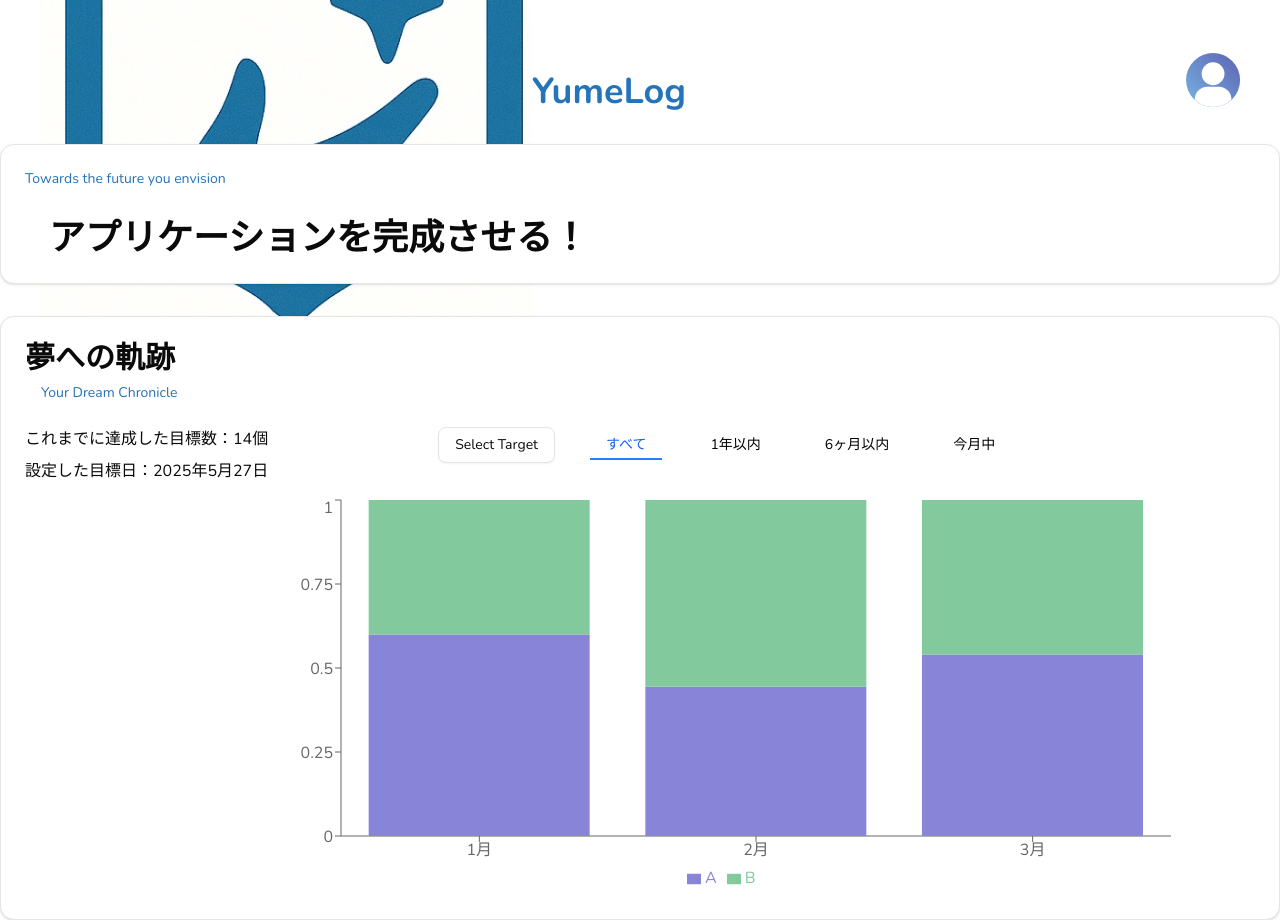
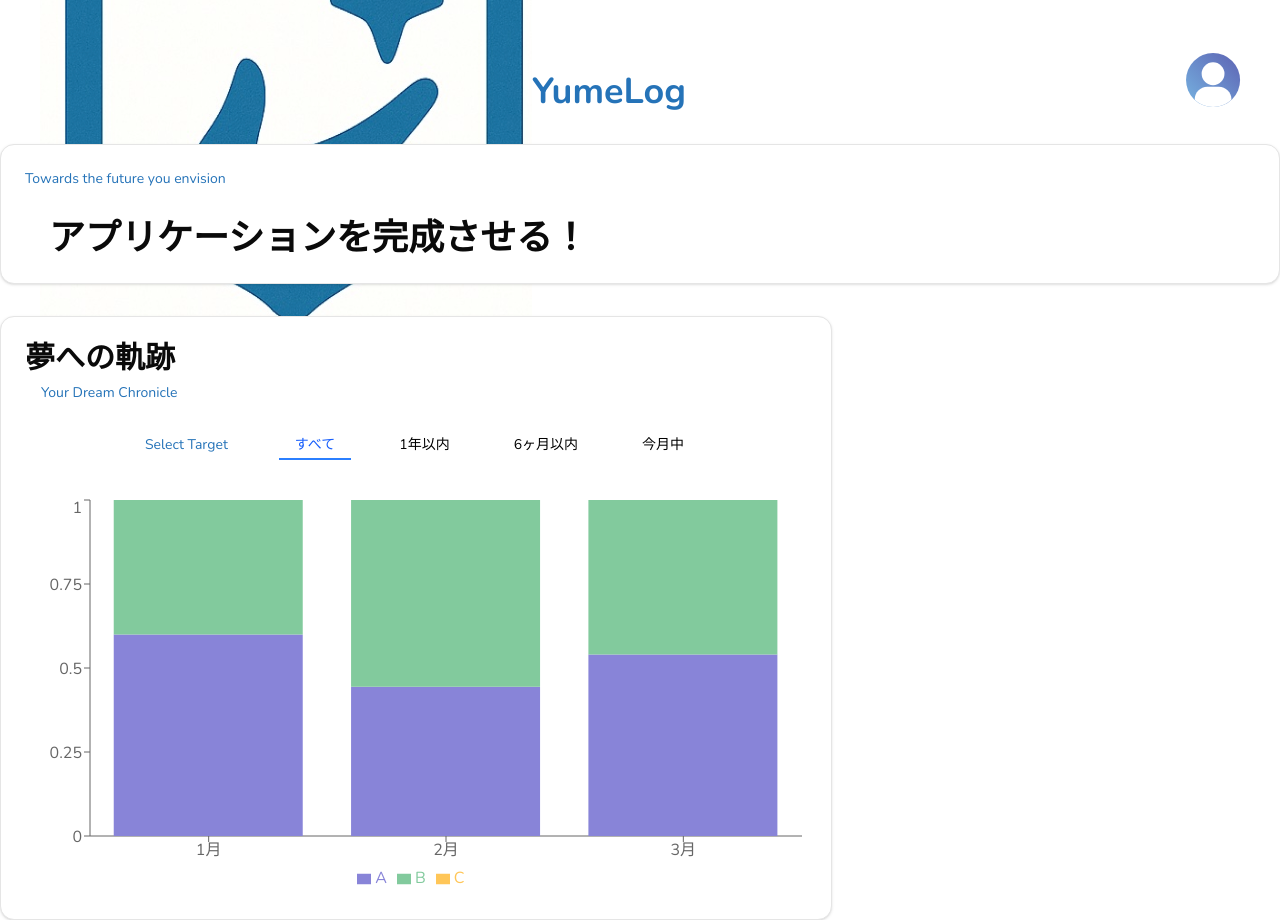
Before and after one commit to MeydenFE/MyDashborad, a Next.js app: page / in a window 1280 px wide. Built offline with nearby package versions, Linux system fonts and the light colour scheme.

Commit message:
#4 夢への軌跡　ボックス作成

```diff
--- a/src/app/_components/dream_journey/DreamJourney.tsx
+++ b/src/app/_components/dream_journey/DreamJourney.page.tsx
@@ -1,8 +1,8 @@
 import { Box } from "@/src/components/ui/Box";
-import DreamJourneyChart from "@/src/app/_components/dream_journey/DreamJourneyChart";
 import { Section } from "@/src/components/common/Section";
+import DreamJourneyChart from "@/src/app/_components/dream_journey/DreamJourneyChart.component";
 
-/** 夢の軌跡　コンポーネント */
+/** 夢の軌跡　画面表示TOP コンポーネント */
 const DreamJourney = () => {
   return (
     <Box className="mx-auto mt-8 max-w-7xl">
@@ -11,8 +11,12 @@ const DreamJourney = () => {
         description="Your Dream Chronicle"
         titleSx="text-3xl"
         descriptionSx="pl-4"
+        width="65%"
       >
-        <DreamJourneyChart />
+        <Box>
+          {/* 積み上げグラフ 領域 */}
+          <DreamJourneyChart />
+        </Box>
       </Section>
     </Box>
   );
--- a/src/app/_components/dream_journey/DreamJourneyChart.tsx
+++ b/src/app/_components/dream_journey/DreamJourneyChart.component.tsx
@@ -1,31 +1,26 @@
-/** 夢の軌跡　積み上げグラフ表示用コンポーネント */
-
 import { StackedBarGraph } from "@/src/components/common/StackedBarGraph";
 import TabSection from "@/src/components/common/TabSection";
 import { Box } from "@/src/components/ui/Box";
 import { tabsItems } from "@/src/app/_components/dream_journey/params/TabItems";
 import { DropdownMenuCheckboxes } from "@/src/components/common/Checkboxes";
 
+/** 積み上げグラフ表示用コンポーネント */
 const DreamJourneyChart = () => {
+  // 　TODO: 積み上げグラフ表示用 DUMMY Data
   const data = [
     { name: "1月", A: 30, B: 20 },
     { name: "2月", A: 20, B: 25 },
     { name: "3月", A: 27, B: 23 },
   ];
-  const keys = ["A", "B"];
+  const keys = ["A", "B", "C"];
   return (
-    <Box className="flex gap-2">
-      <Box className="flex flex-col gap-2">
-        <Box>これまでに達成した目標数：14個</Box>
-        <Box>設定した目標日：2025年5月27日</Box>
+    <Box className="flex flex-col items-center gap-8">
+      <Box className="flex items-center justify-start gap-8">
+        <DropdownMenuCheckboxes targets={["A", "B"]} />
+        <TabSection tabsItems={tabsItems} />
       </Box>
-      <Box className="flex flex-col items-center gap-8">
-        <Box className="flex gap-8">
-          <DropdownMenuCheckboxes targets={["A", "B"]} />
-          <TabSection tabsItems={tabsItems} />
-        </Box>
-        <StackedBarGraph data={data} keys={keys} />
-      </Box>
+      {/* テーブル表示領域 */}
+      <StackedBarGraph data={data} keys={keys} />
     </Box>
   );
 };
--- a/src/app/page.tsx
+++ b/src/app/page.tsx
@@ -1,4 +1,4 @@
-import DreamJourney from "@/src/app/_components/dream_journey/DreamJourney";
+import DreamJourney from "@/src/app/_components/dream_journey/DreamJourney.page";
 import DreamTitle from "@/src/app/_components/dream_title/DreamTitle";
 
 const TopPage = () => {
--- a/src/components/common/Checkboxes.tsx
+++ b/src/components/common/Checkboxes.tsx
@@ -51,7 +51,12 @@ export function DropdownMenuCheckboxes({
   return (
     <DropdownMenu>
       <DropdownMenuTrigger asChild>
-        <Button variant="outline">Select Target</Button>
+        <Button
+          variant="outline"
+          className="text-main hover:text-main border-none shadow-none hover:bg-transparent focus:ring-0 focus:ring-offset-0 focus-visible:ring-0 focus-visible:ring-offset-0"
+        >
+          Select Target
+        </Button>
       </DropdownMenuTrigger>
       <DropdownMenuContent className="w-56">
         <DropdownMenuLabel>Appearance</DropdownMenuLabel>
@@ -60,6 +65,7 @@ export function DropdownMenuCheckboxes({
         {/* ALL */}
         <DropdownMenuCheckboxItem
           checked={isChecked(allOption)}
+          onSelect={(e) => e.preventDefault()}
           onCheckedChange={() => handleCheckedChange(allOption)}
         >
           Status Bar
@@ -70,6 +76,7 @@ export function DropdownMenuCheckboxes({
           <DropdownMenuCheckboxItem
             key={target}
             checked={isChecked(target)}
+            onSelect={(e) => e.preventDefault()}
             onCheckedChange={() => handleCheckedChange(target)}
           >
             {target}
--- a/src/components/common/Section.tsx
+++ b/src/components/common/Section.tsx
@@ -26,16 +26,18 @@ export const Section = ({
 }: SectionProps) => {
   return (
     <Card style={{ width }}>
+      {(title || description) && (
         <CardHeader>
           {title && <CardTitle className={titleSx}>{title}</CardTitle>}
           {description && (
             <CardDescription
-            className={`text-sm text-main ${descriptionSx ?? ""}`}
+              className={`text-main text-sm ${descriptionSx ?? ""}`}
             >
               {description}
             </CardDescription>
           )}
         </CardHeader>
+      )}
 
       <CardContent>{children}</CardContent>
     </Card>
--- a/src/components/common/StackedBarGraph.tsx
+++ b/src/components/common/StackedBarGraph.tsx
@@ -1,7 +1,15 @@
 "use client";
 
 import { useEffect, useState } from "react";
-import { BarChart, Bar, XAxis, YAxis, Tooltip, Legend } from "recharts";
+import {
+  BarChart,
+  Bar,
+  XAxis,
+  YAxis,
+  Tooltip,
+  Legend,
+  ResponsiveContainer,
+} from "recharts";
 
 /** 積み上げグラフ　表示用コンポーネント */
 export const StackedBarGraph = ({
@@ -22,7 +30,8 @@ export const StackedBarGraph = ({
   }
 
   return (
-    <BarChart width={900} height={400} data={data} stackOffset="expand">
+    <ResponsiveContainer width="100%" height={400}>
+      <BarChart data={data} stackOffset="expand">
         <XAxis dataKey="name" />
         <YAxis />
         <Tooltip />
@@ -37,6 +46,7 @@ export const StackedBarGraph = ({
           />
         ))}
       </BarChart>
+    </ResponsiveContainer>
   );
 };
 
```
Lines whose indentation alone changed are shown as unchanged.
